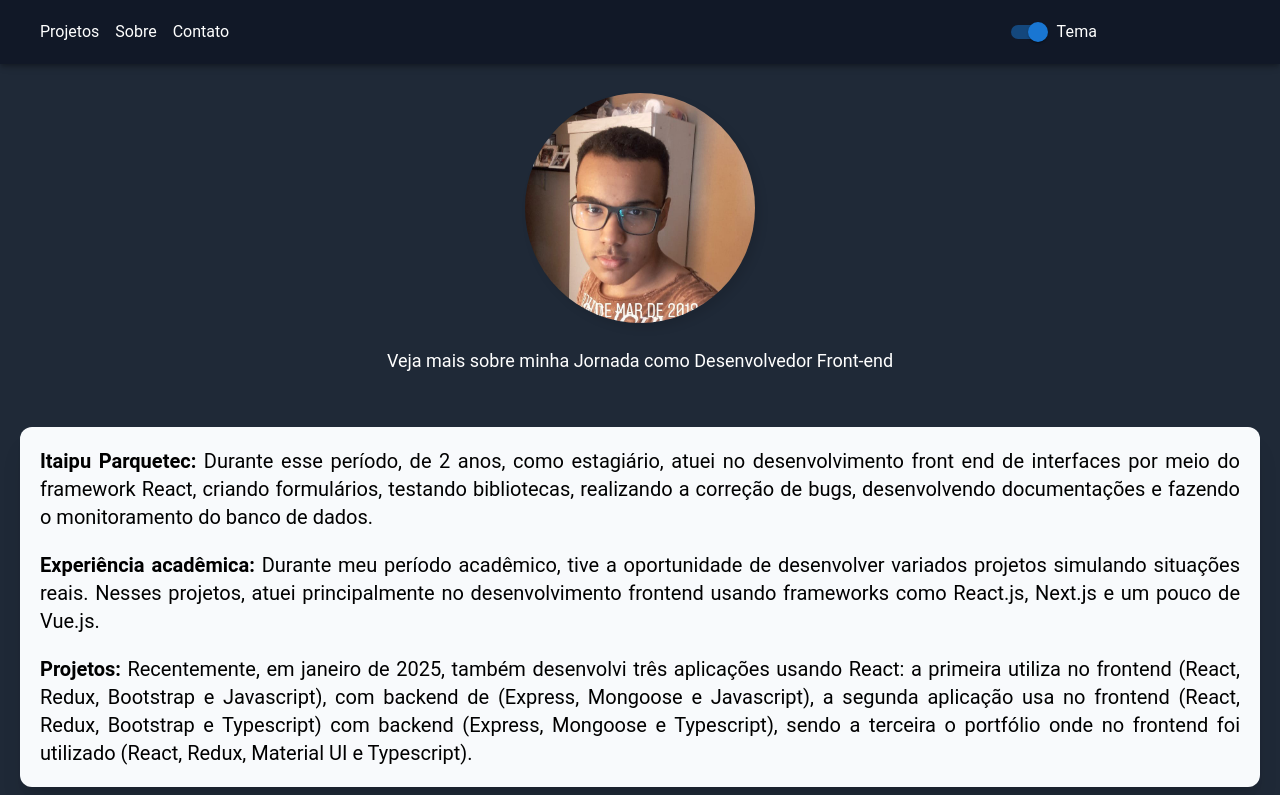
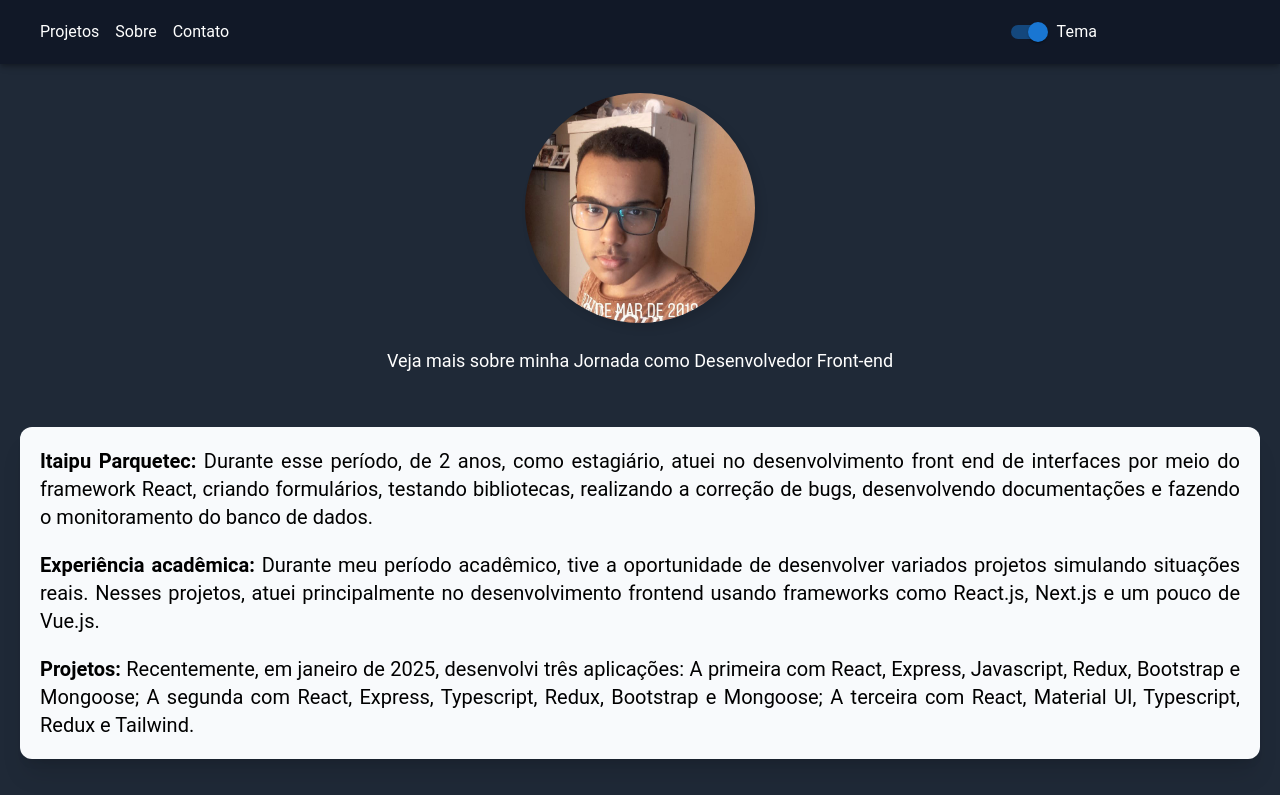
Before and after one commit to eduardosm123/portifolio, a React (Create React App) app: page /sobre in a window 1280 px wide. Shown: the top 795 px of the page. Built offline with nearby package versions, Linux system fonts and the light colour scheme.

Commit message:
adicao da skill Tailwind

```diff
--- a/src/pages/About.tsx
+++ b/src/pages/About.tsx
@@ -9,7 +9,7 @@ import { useSelector } from 'react-redux';
 import { RootState } from '../redux/store';
 export default function About() {
 
-    const skillFrontEnd = ["React", "Redux", "HTML", "CSS", "Javascript", "Typescript", "Material UI", "Styled Component"]
+    const skillFrontEnd = ["React", "Redux", "HTML", "CSS", "Javascript", "Typescript", "Material UI", "Styled Component", "Tailwind"]
     const skillBackend = ["Node.js", "Express.js", "Python", "Java", "SpringBoot"]
     const skillDataSet = ["MongoDB", "PostgreSQL", "MySQL"]
     const skillLanguage = ["Inglês"]
@@ -39,10 +39,9 @@ export default function About() {
                             </p>
                             <p className='mt-5 text-xl  text-justify'>
                                 <span  className='font-bold'>Projetos:</span> Recentemente, em janeiro de 2025,
-                                também desenvolvi três aplicações usando React: a primeira utiliza no frontend (React, Redux, Bootstrap e Javascript),
-                                com backend de (Express, Mongoose e Javascript), a segunda aplicação usa no frontend (React, Redux, Bootstrap e Typescript)
-                                com backend (Express, Mongoose e Typescript), sendo a terceira o portfólio onde no frontend foi utilizado
-                                (React, Redux, Material UI e Typescript).
+                                desenvolvi três aplicações: A primeira com React, Express, Javascript, Redux,
+                                Bootstrap e Mongoose; A segunda com React, Express, Typescript, Redux, Bootstrap e Mongoose;
+                                A terceira com React, Material UI, Typescript, Redux e Tailwind.
                             </p>
                         </article>
                     </Box>
```
